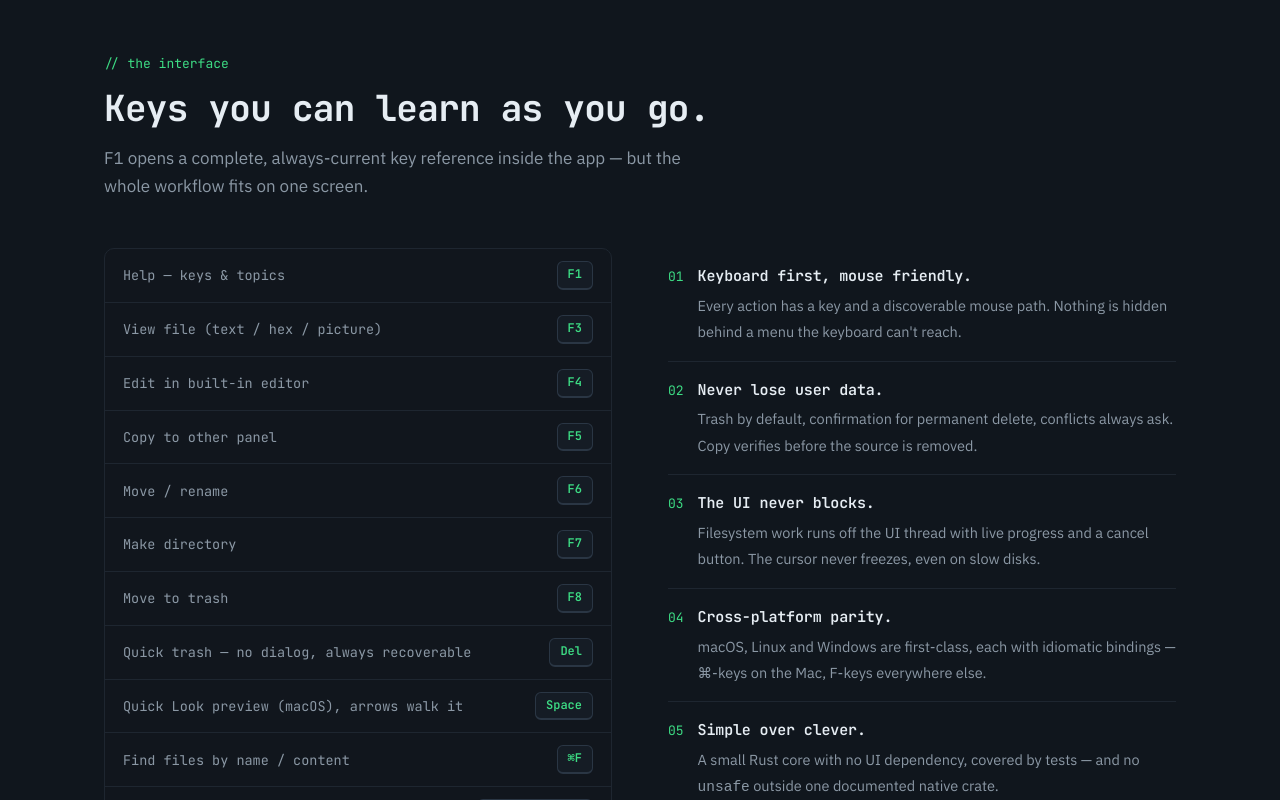
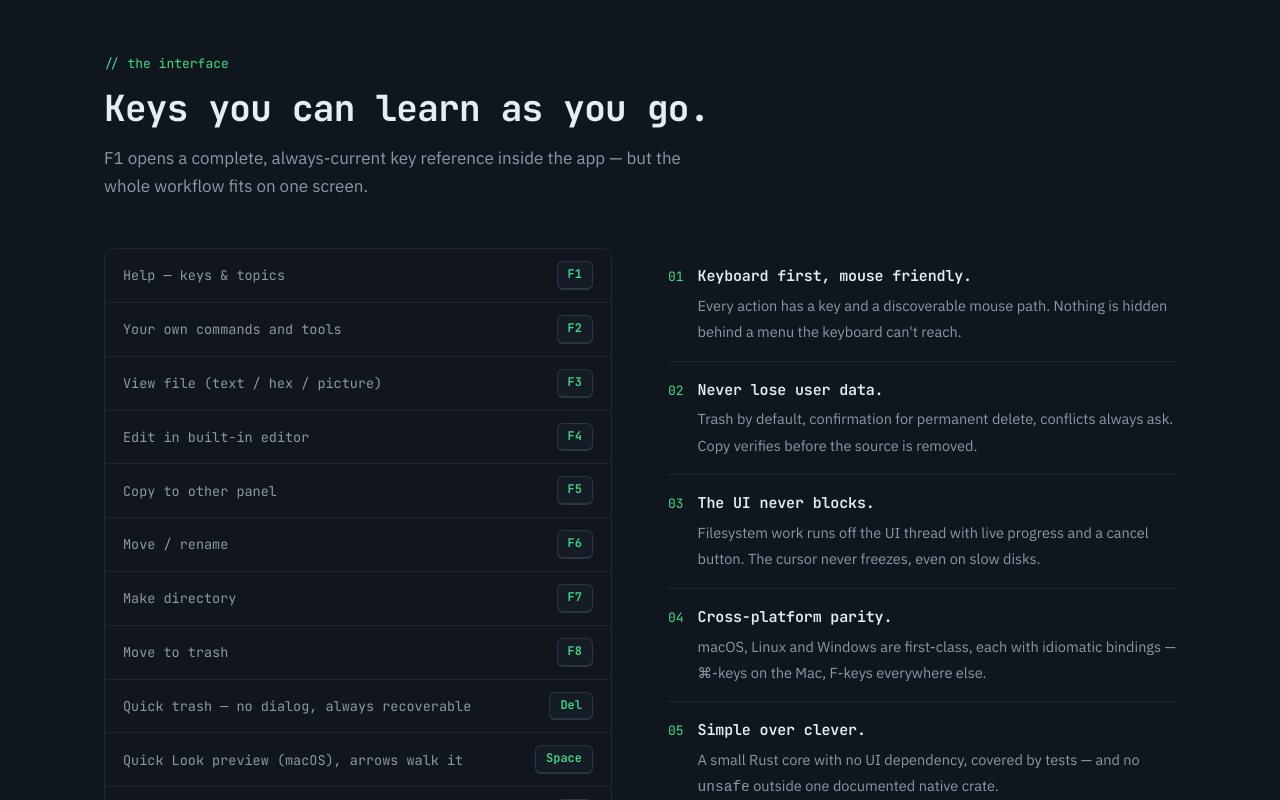
Before and after one commit to ancane/yafim, a plain HTML site: page index.html in a window 1280 px wide. Shown: the part 11200-12000 px from the top of the page. Drawn offline with Linux system fonts and the light colour scheme.

Commit message:
The site: F2, your own commands and tools, in the key table
Co-Authored-By: Claude Opus 5.5 <noreply@anthropic.com>

```diff
--- a/index.html
+++ b/index.html
@@ -845,6 +845,7 @@
     <div class="keygrid">
       <div class="keytable" role="table" aria-label="Primary keyboard shortcuts">
         <div class="keyrow" role="row"><span class="desc" role="cell">Help — keys &amp; topics</span><kbd role="cell">F1</kbd></div>
+        <div class="keyrow" role="row"><span class="desc" role="cell">Your own commands and tools</span><kbd role="cell">F2</kbd></div>
         <div class="keyrow" role="row"><span class="desc" role="cell">View file (text / hex / picture)</span><kbd role="cell">F3</kbd></div>
         <div class="keyrow" role="row"><span class="desc" role="cell">Edit in built-in editor</span><kbd role="cell">F4</kbd></div>
         <div class="keyrow" role="row"><span class="desc" role="cell">Copy to other panel</span><kbd role="cell">F5</kbd></div>
```
